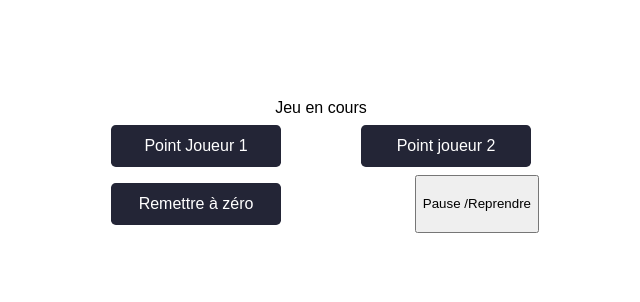
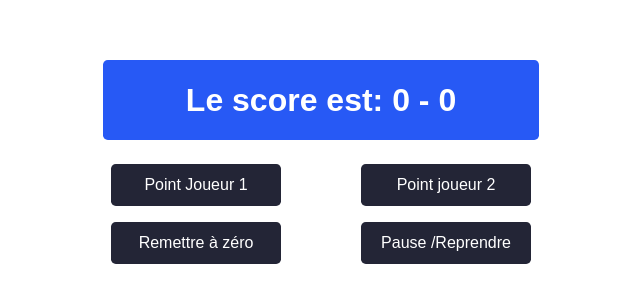
Before and after one commit to AlainNL/tennis-score, a React (Create React App) app: page / in a window 1280 px wide. Shown: the part 234-536 px from the top of the page, without its empty margins (319-959 px from the left). Built offline with nearby package versions, Linux system fonts and the light colour scheme.

Commit message:
component display ok, button play corrected

```diff
--- a/src/Display.js
+++ b/src/Display.js
@@ -1,7 +1,29 @@
 import { useSelector } from "react-redux";
 
 export function Display () {
-const gamIsPlaying = useSelector((state) => state.playing);
+const gameIsPlaying = useSelector((state) => state.playing);
+const winner = useSelector((state) => state.winner);
+const player1Score = useSelector((state) => state.player1);
+const player2Score = useSelector((state) => state.player2);
+const advantage = useSelector((state) => state.advantage);
 
-return <p>{gamIsPlaying ? "Jeu en cours" : "C'est la pause"}</p>;
+if (winner) {
+  if (winner === "player1") {
+    return <p className="display">Joueur 1 gagne</p>;
+  } else {
+    return <p className="display">Joueur 2 gagne</p>;
+  }
+} else if (gameIsPlaying === false) {
+  return <p className="display">C'est la pause</p>;
+} else {
+  let text = "Le score est: " + player1Score + " - " + player2Score;
+  if (advantage) {
+    if (advantage === "player 1") {
+      text += "avantage joueur 1";
+    } else {
+      text += "avantage joueur 2";
+    }
+  }
+  return <p className="display">{text}</p>;
+  }
 }
--- a/src/PlayPauseButton.js
+++ b/src/PlayPauseButton.js
@@ -1,11 +1,14 @@
 import { useDispatch } from "react-redux";
+import { playPause } from "./store";
 
 export function PlayPauseButton() {
   const dispatch =  useDispatch();
 
   return (
-    <button onClick={() => {
-      dispatch({ type: "playPause" })
+    <button
+      className="button"
+      onClick={() => {
+      dispatch(playPause());
       }}
       >
         Pause /Reprendre
--- a/src/store.js
+++ b/src/store.js
@@ -1,4 +1,4 @@
-import { createStore } from 'redux';
+import { createStore} from "redux";
 
 // state
 const initialState = {
@@ -72,4 +72,4 @@ function reducer(state = initialState, action) {
   return state;
 }
 
-export const store = createStore(reducer);
+export const store = createStore(reducer)
```
